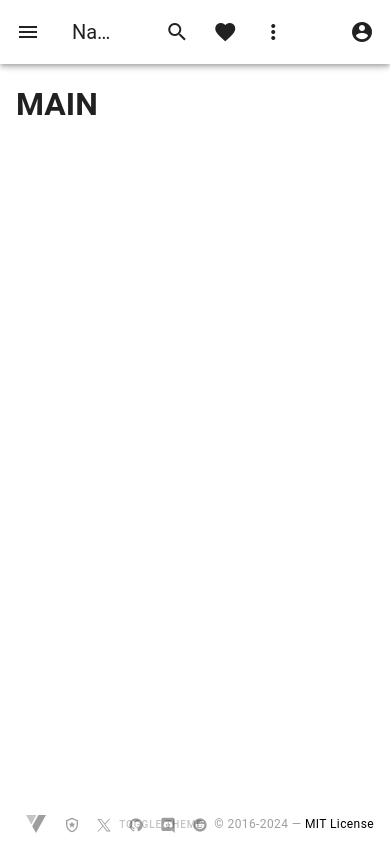
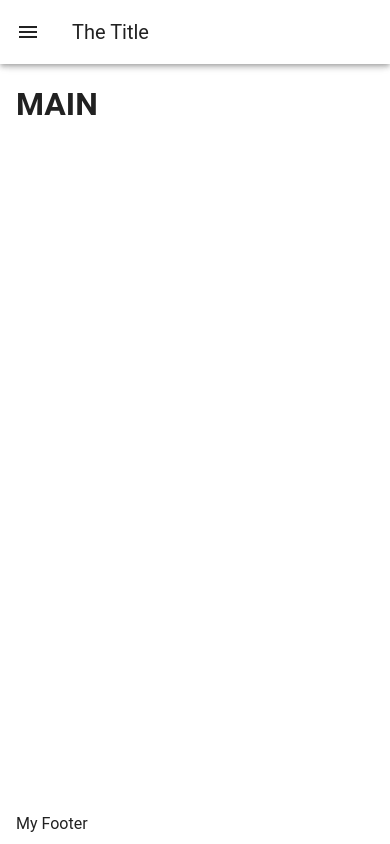
Before and after one commit to ThomasHaas299/vuetify3_layout01, a Vue app: page /NavLayout1 in a window 390 px wide. Built offline with nearby package versions, Linux system fonts and the light colour scheme.

Commit message:
NavLayout1 verwendet jetzt das Layout meiner Wahl

```diff
--- a/src/App.vue
+++ b/src/App.vue
@@ -1,7 +1,5 @@
 <template>
-  <v-app>
-    <router-view />
-  </v-app>
+  <router-view />
 </template>
 
 <script setup>
--- /dev/null
+++ b/src/pages/AppBar1.vue
@@ -0,0 +1,22 @@
+<template>
+  <v-app>
+    <v-app-bar v-if="isXs" app>
+      <v-app-bar-title>My App</v-app-bar-title>
+    </v-app-bar>
+
+    <v-main>
+      <v-container>
+        <h1>Welcome to My App</h1>
+        <!-- Der Rest des Inhalts -->
+      </v-container>
+    </v-main>
+  </v-app>
+</template>
+
+<script setup>
+import { ref } from "vue";
+import { useDisplay } from "vuetify";
+
+const { xs } = useDisplay();
+const isXs = ref(xs);
+</script>
--- a/src/pages/NavLayout1.vue
+++ b/src/pages/NavLayout1.vue
@@ -1,85 +1,44 @@
 <template>
   <!---->
-
-  <v-app-bar app clipped-left>
-    <v-app-bar-nav-icon
-      @click.stop="menu_sidebar = !menu_sidebar"
-      class="d-md-none"
-    />
-    <v-toolbar-title>Nav Layout 1</v-toolbar-title>
-    <v-spacer />
-    <v-btn icon>
-      <v-icon>mdi-magnify</v-icon>
-    </v-btn>
-    <v-btn icon>
-      <v-icon>mdi-heart</v-icon>
-    </v-btn>
-    <v-btn icon>
-      <v-icon>mdi-dots-vertical</v-icon>
-    </v-btn>
-
-    <v-spacer />
-
-    <v-menu :close-on-content-click="false">
-      <template v-slot:activator="{ props }">
-        <v-btn icon v-bind="props">
-          <v-icon>mdi-account-circle</v-icon>
-        </v-btn>
-      </template>
-
-      <v-sheet rounded="lg" elevation="6">
-        <v-list>
-          <v-list-item>
-            <v-list-item-title>Profile</v-list-item-title>
-          </v-list-item>
-          <v-list-item>
-            <v-list-item-title>Settings</v-list-item-title>
-          </v-list-item>
-          <v-list-item>
-            <v-list-item-title>Logout</v-list-item-title>
-          </v-list-item>
-        </v-list>
-      </v-sheet>
-    </v-menu>
+  <v-app>
+    <v-app-bar app clipped-left v-if="isSmAndDown">
+      <v-app-bar-nav-icon @click.stop="menu_sidebar = !menu_sidebar" />
+      <v-toolbar-title>{{ title }}</v-toolbar-title>
     </v-app-bar>
 
-  <AppFooter />
-
-  <!---->
-
     <v-navigation-drawer v-model="menu_sidebar" mobile-breakpoint="md">
-    <!-- v-model="customizer.Sidebar_drawer"
-    :rail="customizer.mini_sidebar" -->
-
       <v-container>
         <v-row>
           <v-col>
-          <h1>Navigation Drawer</h1>
+            <h1 v-if="!isSmAndDown">{{ title }}</h1>
+            <h2>Navigation Drawer</h2>
           </v-col>
         </v-row>
       </v-container>
     </v-navigation-drawer>
-
-  <!---->
 
     <v-main>
       <v-container fluid>
         <h1>MAIN</h1>
       </v-container>
     </v-main>
+
+    <v-footer app>
+      <span>My Footer</span>
+    </v-footer>
+  </v-app>
 </template>
 
 <script setup>
-import { onMounted, ref } from "vue";
+import { ref } from "vue";
 import { useDisplay } from "vuetify";
-const { mdAndUp } = useDisplay();
+const { mdAndUp, smAndDown } = useDisplay();
+const isSmAndDown = ref(smAndDown);
+
+const title = "The Title";
 
 // menu_sidebar is true if we display in md
 // md habe ich so festgelegt, siehe die Klasse des Menu-Buttons und den mobile-breakpoint des Navigation Drawers
 // mdAndUp.value ist ein Boolean, der true ist, wenn die Bildschirmbreite >= 960px ist
-let menu_sidebar = ref(null);
-
-onMounted(() => {
-  menu_sidebar.value = mdAndUp.value;
-});
+const menu_sidebar = ref(mdAndUp);
 </script>
```
Also changed, not shown: 1 other file (tests, documents, lock files or other folders). Lines whose indentation alone changed are shown as unchanged.
